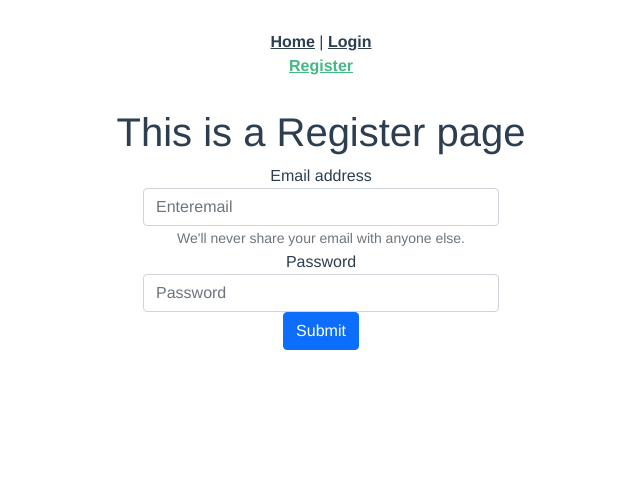
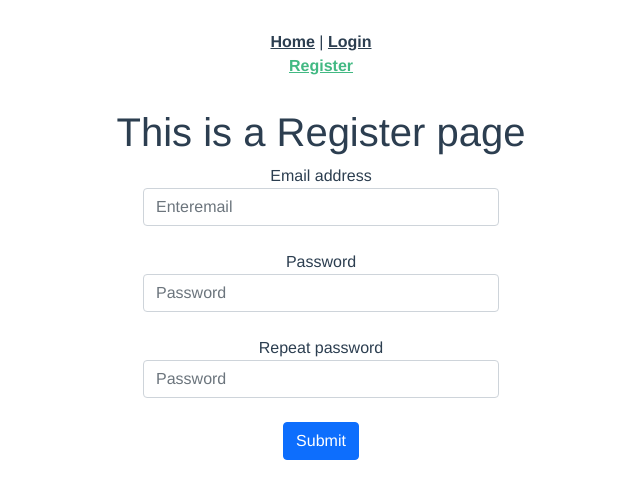
Before and after one commit to MihaelBlazevic/GameRing, a Vue app: page /Register in a window 1280 px wide. Shown: the top 498 px of the page, without its empty margins (319-959 px from the left). Built offline with nearby package versions, Linux system fonts and the light colour scheme; no server answers.

Commit message:
pocetak firebasa i register page (inprogress)

```diff
--- a/package.json
+++ b/package.json
@@ -8,6 +8,7 @@
   },
   "dependencies": {
     "core-js": "^3.6.5",
+    "firebase": "^9.6.2",
     "vue": "^2.6.11",
     "vue-router": "^3.2.0"
   },
--- a/src/views/Register.vue
+++ b/src/views/Register.vue
@@ -8,18 +8,25 @@
  <form>
  <div class="form-group">
  <label for="exampleInputEmail1">Email address</label>
- <input type="email" class="form-control"
+ <input type="email" v-model="email" class="form-control"
 id="exampleInputEmail1" aria-describedby="emailHelp" placeholder="Enter
 email" />
- <small id="emailHelp" class="form-text text-muted" >We'll
-never share your email with anyone else.</small>
+
  </div>
+ <br>
  <div class="form-group">
  <label for="exampleInputPassword1">Password</label>
- <input type="password" class="form-control"
+ <input type="password" v-model='password' class="form-control"
 id="exampleInputPassword1" placeholder="Password" />
  </div>
- <button type="submit" class="btn btn-primary">Submit</button>
+ <br>
+ <div class="form-group">
+ <label for="exampleInputPassword2">Repeat password</label>
+ <input type="password" v-model="passwordRepeat" class="form-control"
+id="exampleInputRepeatPassword2" placeholder="Password" />
+ </div>
+ <br>
+ <button type="button" @click="register" class="btn btn-primary">Submit</button>
  </form>
  </div>
  <div class="col-sm"></div>
@@ -27,3 +34,28 @@ id="exampleInputPassword1" placeholder="Password" />
  </div>
  </div>
 </template>
+<script>
+import { firebase } from '@/firebase.js';
+
+export default{
+    name: 'Register',
+    data(){
+        return{
+            password:'',
+            passwordRepeat:'',
+            email:'',
+        };
+    },
+    methods: {
+        register() {
+            firebase.auth().createUserWithEmailAndPassword(this.email, this.password).then(
+         function(){
+             console.log('Registered!');
+         }).catch(function(error){
+                console.error('Error', error);
+         }
+         );
+        },
+    },
+};
+</script>
```
Also changed, not shown: src/assets/logo.png, 1 other file (tests, documents, lock files or other folders).
